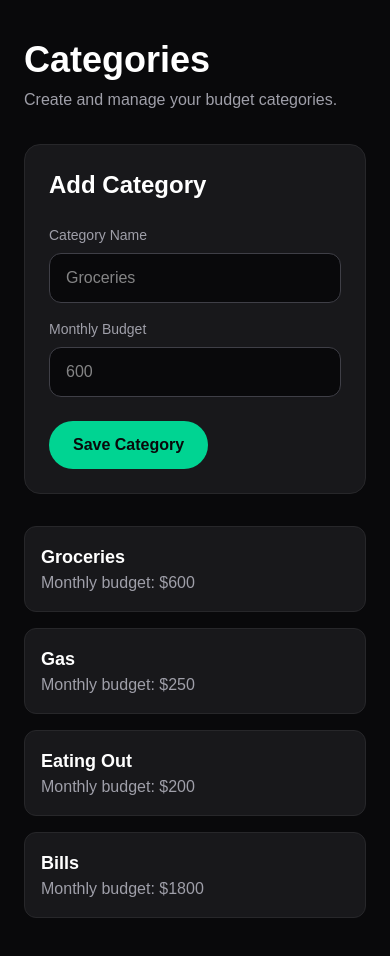
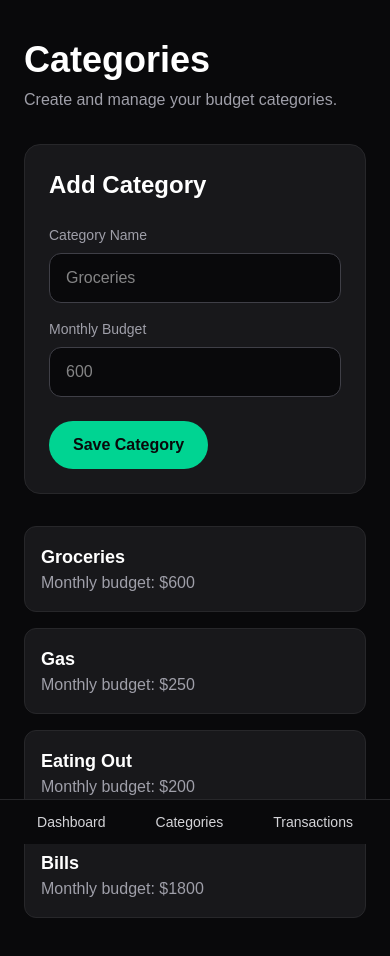
Before and after one commit to jacobaybee-rgb/budget-app, a Next.js app: page /dashboard/categories in a window 390 px wide. Built offline with nearby package versions, Linux system fonts and the light colour scheme.

Commit message:
Mobile bottom bar for other pages

```diff
--- a/app/dashboard/categories/page.tsx
+++ b/app/dashboard/categories/page.tsx
@@ -3,6 +3,7 @@
 import AppSidebar from "@/components/AppSidebar";
 import { useBudget } from "@/context/BudgetContext";
 import { useState } from "react";
+import MobileNav from "@/components/MobileNav";
 
 export default function CategoriesPage() {
   const { categories, addCategory } = useBudget();
@@ -101,6 +102,7 @@ setBudget("");
           ))}
         </div>
       </section>
+      <MobileNav />
     </main>
   );
 }
--- a/app/dashboard/transactions/page.tsx
+++ b/app/dashboard/transactions/page.tsx
@@ -3,6 +3,7 @@
 import AppSidebar from "@/components/AppSidebar";
 import { useBudget } from "@/context/BudgetContext";
 import { useState } from "react";
+import MobileNav from "@/components/MobileNav";
 
 export default function TransactionsPage() {
   const { categories, transactions, addTransaction } = useBudget();
@@ -118,6 +119,7 @@ export default function TransactionsPage() {
           ))}
         </div>
       </section>
+      <MobileNav />
     </main>
   );
 }
```
